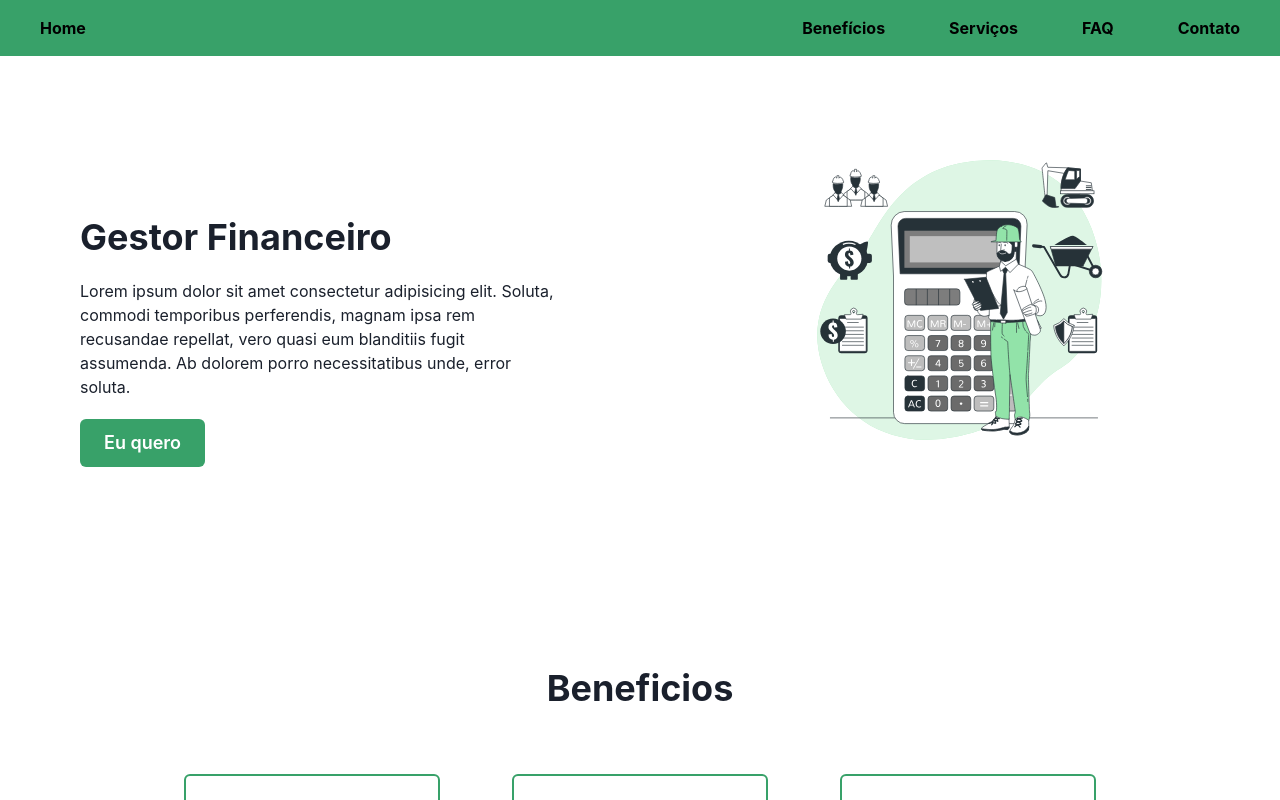
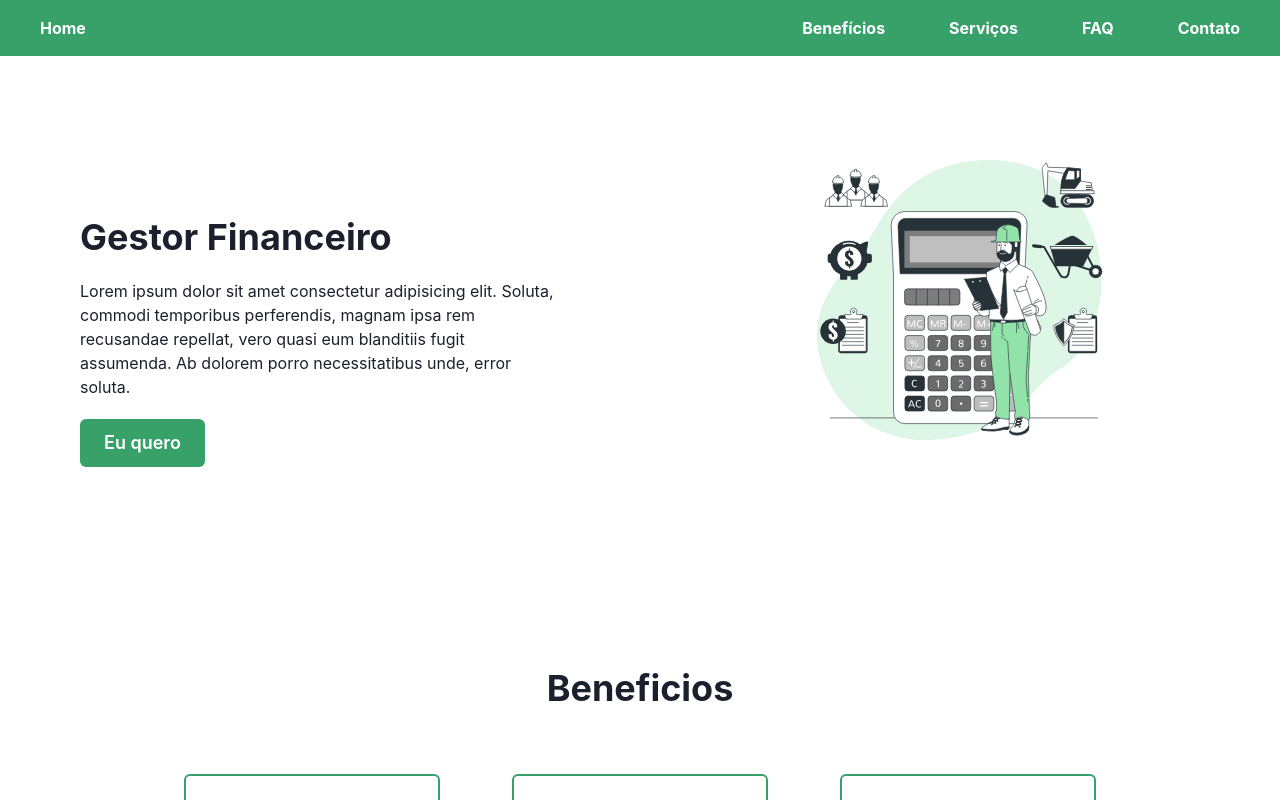
Before and after one commit to eduardoddmg/gestorfinanceiro, a React (Vite) app in the folder frontend/: page / in a window 1280 px wide. Shown: the top 800 px of the page. Built offline with nearby package versions, Linux system fonts and the light colour scheme.

Commit message:
update color on navbar

```diff
--- a/frontend/src/components/navbar/Navbar.jsx
+++ b/frontend/src/components/navbar/Navbar.jsx
@@ -21,7 +21,7 @@ const Navbar = (props) => {
         justify={!responsive && "space-between"}
         p={4}
         bg="green.500"
-        color="#000"
+        color="#fff"
         fontWeight="bold"
         w="100%"
         position="sticky"
```
